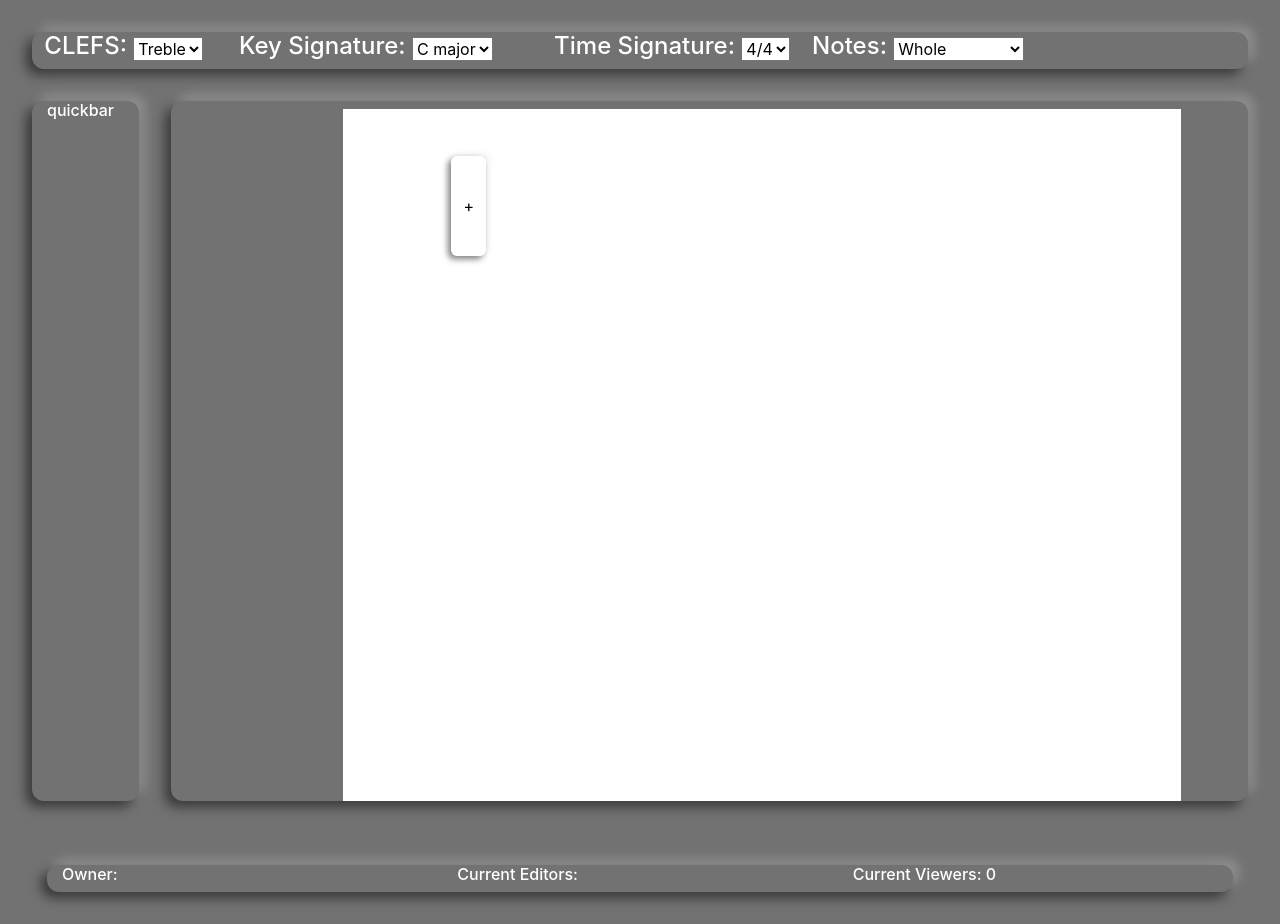
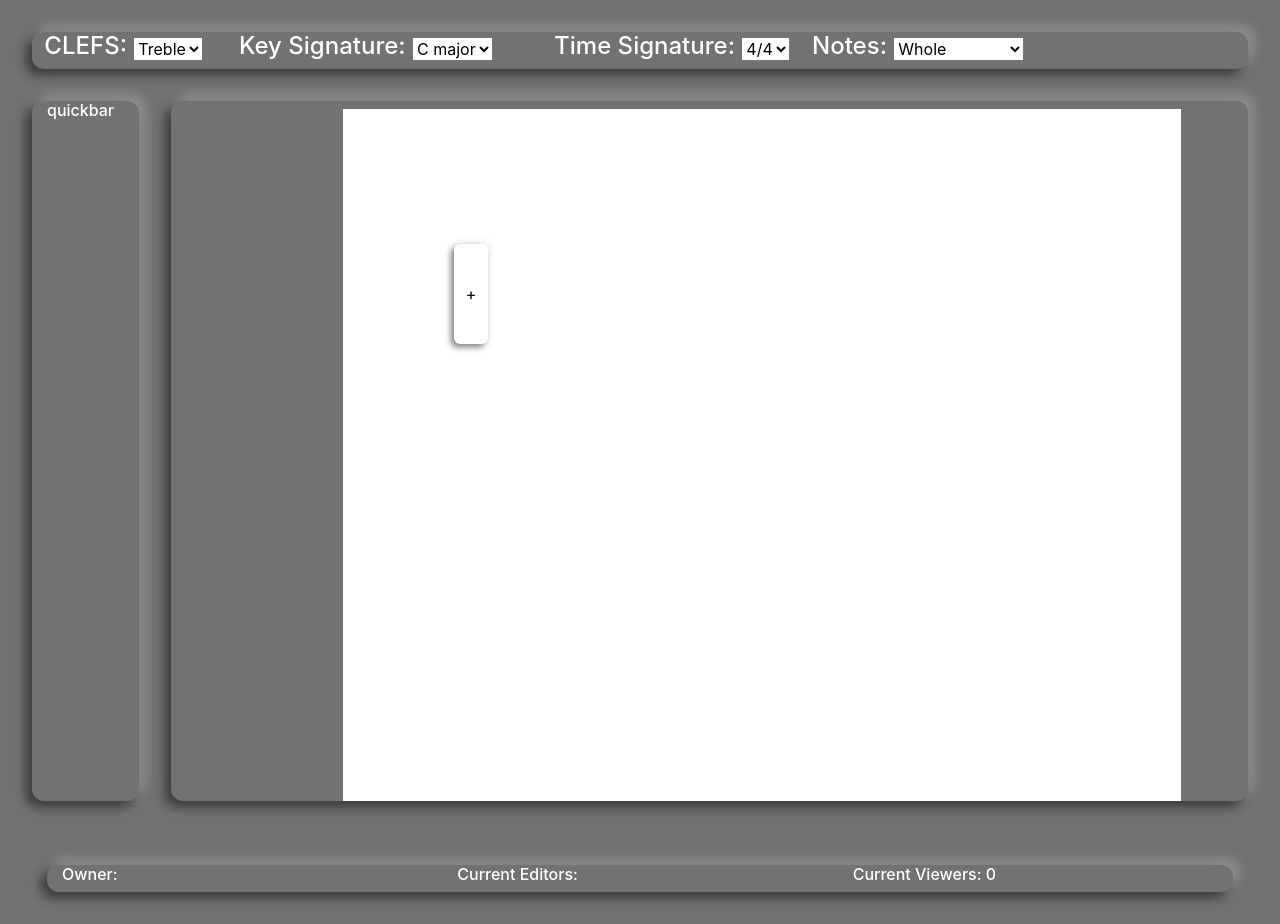
Before and after one commit to TheStopsign/Musicollab, a React (Create React App) app: page /documents/1 in a window 1280 px wide. Built offline with nearby package versions, Linux system fonts and the light colour scheme; no server answers.

Commit message:
fixed addstaff button positioning

```diff
--- a/src/components/EditDocument.js
+++ b/src/components/EditDocument.js
@@ -112,9 +112,9 @@ class EditDocument extends Component {
 										})
 									}
 									<div className="addStaffBtnContainer">
-										<center>
-											<button id="addStaffBtn" className="btn">+</button>
-										</center>
+										{/* <center> */}
+										<button id="addStaffBtn" className="btn">+</button>
+										{/* </center> */}
 									</div>
 								</div>
 							</div>
--- a/src/css/EditDocument.css
+++ b/src/css/EditDocument.css
@@ -19,14 +19,16 @@
 
 .addStaffBtnContainer {
 	position: relative;
+	margin-top: 100px;
+	top: 35px;
 	width: 60px;
 	height: 100px;
 	display: inline-block;
 }
 
 #addStaffBtn {
-	position: relative;
-	top: 35px;
+	margin: 0;
+	margin-left: 15px;
 	height: 100px;
 	background: white;
 	color: black;
```
